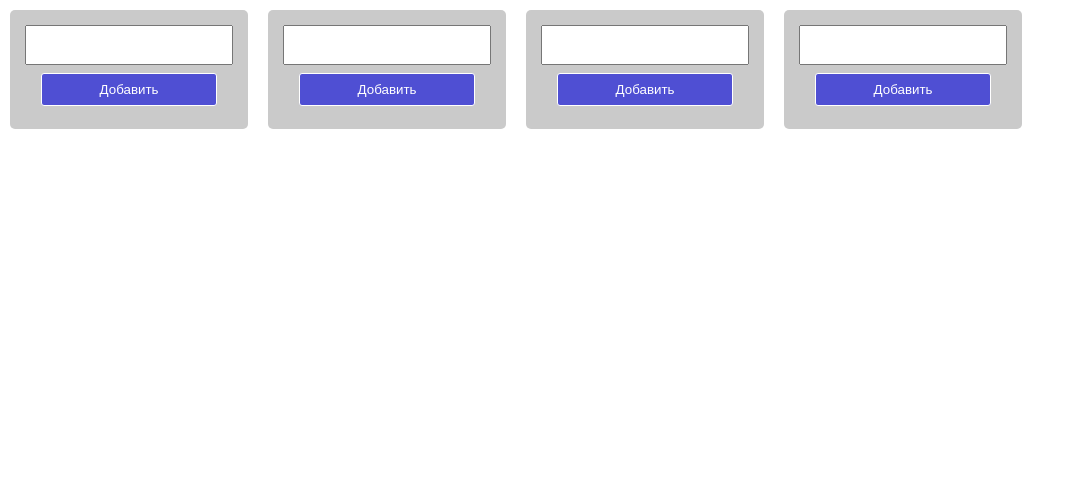
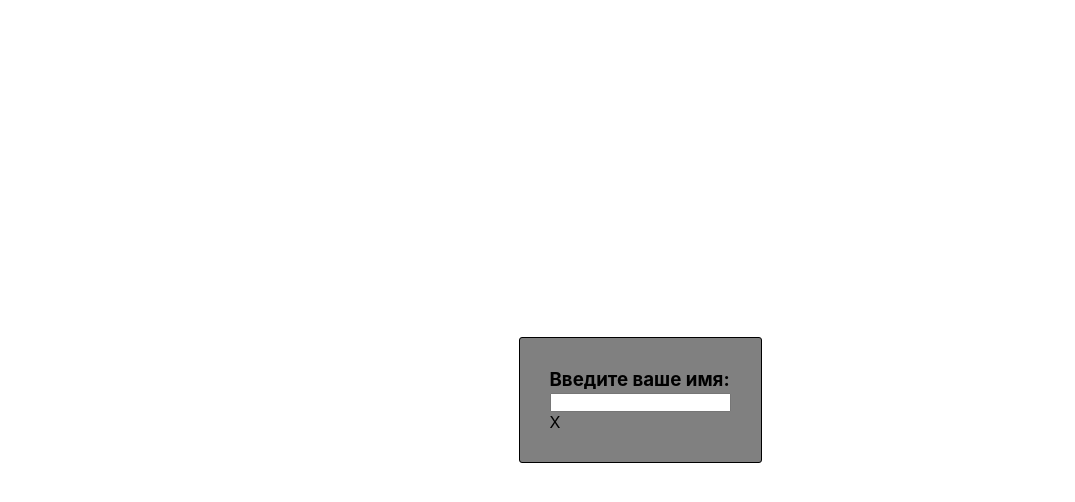
Before and after one commit to AlexSabirov/mytrello, a React (Create React App) app: page / in a window 1280 px wide. Shown: the top 502 px of the page, without its empty margins (0-1075 px from the left). Built offline with nearby package versions, Linux system fonts and the light colour scheme.

Commit message:
feat: modal window

```diff
--- a/src/App.tsx
+++ b/src/App.tsx
@@ -1,6 +1,7 @@
 import React, { useState } from 'react';
 import Card from './components/card';
 import styled, {createGlobalStyle} from 'styled-components';
+import Modal from './components/modal';
 
 const Global = createGlobalStyle`
 * {
@@ -16,6 +17,8 @@ align-items: flex-start;
 `
 
 const App: React.FC = () => {
+	const [isModal, setModal] = React.useState(true)
+	const onClose = () => setModal(false)
 
   return (
     <>
@@ -25,6 +28,11 @@ const App: React.FC = () => {
       <Card />
       <Card />
       <Card />
+		<Modal
+        visible={isModal}
+        title='Введите ваше имя:'
+        onClose={onClose}
+      />
     </AppWrapper>
     </>
   );
--- a/src/components/card/card.tsx
+++ b/src/components/card/card.tsx
@@ -60,8 +60,8 @@ const Card: React.FC = () => {
 
 	return <CardWrapper>
     <CardButtonsWrapper>
-        <CardInput value={value} onChange={e => setValue(e.target.value)} onKeyDown={handleKeyDown} className='board__input' />
-        <CardButton onClick={addTodo} className='board__button'>Добавить</CardButton>
+        <CardInput value={value} onChange={e => setValue(e.target.value)} onKeyDown={handleKeyDown}/>
+        <CardButton onClick={addTodo}>Добавить</CardButton>
       </CardButtonsWrapper>
       <TodoList items={todos} removeTodo={removeTodo} />
   </CardWrapper>
--- /dev/null
+++ b/src/components/modal/index.ts
@@ -0,0 +1,3 @@
+import { Modal } from './modal'
+
+export default Modal;
--- /dev/null
+++ b/src/components/modal/modal.tsx
@@ -0,0 +1,72 @@
+import React from 'react';
+import { useState } from 'react';
+import { ModalProps } from '../../types/data'
+import styled  from 'styled-components';
+
+const ModalWindow = styled.div`
+position: fixed;
+width: 100%;
+height: 100%;
+top: 0;
+left: 0;
+background-color: white;
+display: flex;
+justify-content: center;
+align-items: center;
+`
+
+const ModalContent = styled.div`
+padding: 30px;
+background-color: gray;
+border: 1px solid black;
+border-radius: 3px;
+`
+
+const ModalClose = styled.div`
+cursor: pointer;
+`
+
+const Modal = ({
+  visible = true,
+  title = '',
+  onClose,
+}: ModalProps) => {
+  const [name, setName] = useState('');
+
+  const handleKeyDown: React.KeyboardEventHandler<HTMLInputElement> = (e) => {
+    if (e.key === 'Enter') addName();
+  }
+
+  const addName = () => {
+    if (name) {
+    }
+  }
+
+  const onKeydown = ({ key }: KeyboardEvent) => {
+    switch (key) {
+      case 'Escape':
+        onClose()
+        break
+    }
+  }
+
+  React.useEffect(() => {
+    document.addEventListener('keydown', onKeydown)
+    return () => document.removeEventListener('keydown', onKeydown)
+  })
+
+  if (!visible) return null
+
+  return (
+	<ModalWindow onClick={onClose}>
+	  <ModalContent onClick={e => e.stopPropagation()}>
+			<h3>{title}</h3>
+			<input value={name} onChange={e => setName(e.target.value)} onKeyDown={handleKeyDown}/>
+      <ModalClose onClick={onClose}>X</ModalClose>
+	  </ModalContent>
+	</ModalWindow>
+  )
+}
+
+
+export { Modal }
--- a/src/types/data.ts
+++ b/src/types/data.ts
@@ -2,3 +2,9 @@ export interface Todo {
 	id: number;
 	title: string;
 }
+
+export interface ModalProps {
+	visible: boolean;
+	title: string;
+	onClose: () => void;
+}
```
